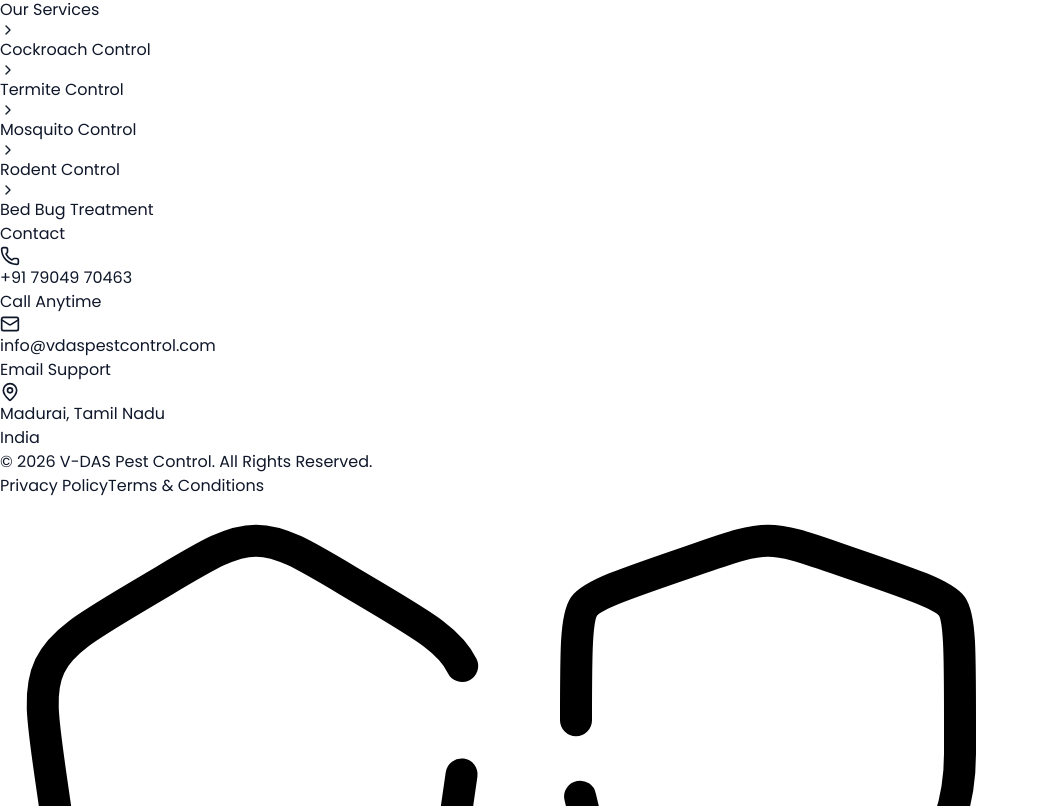
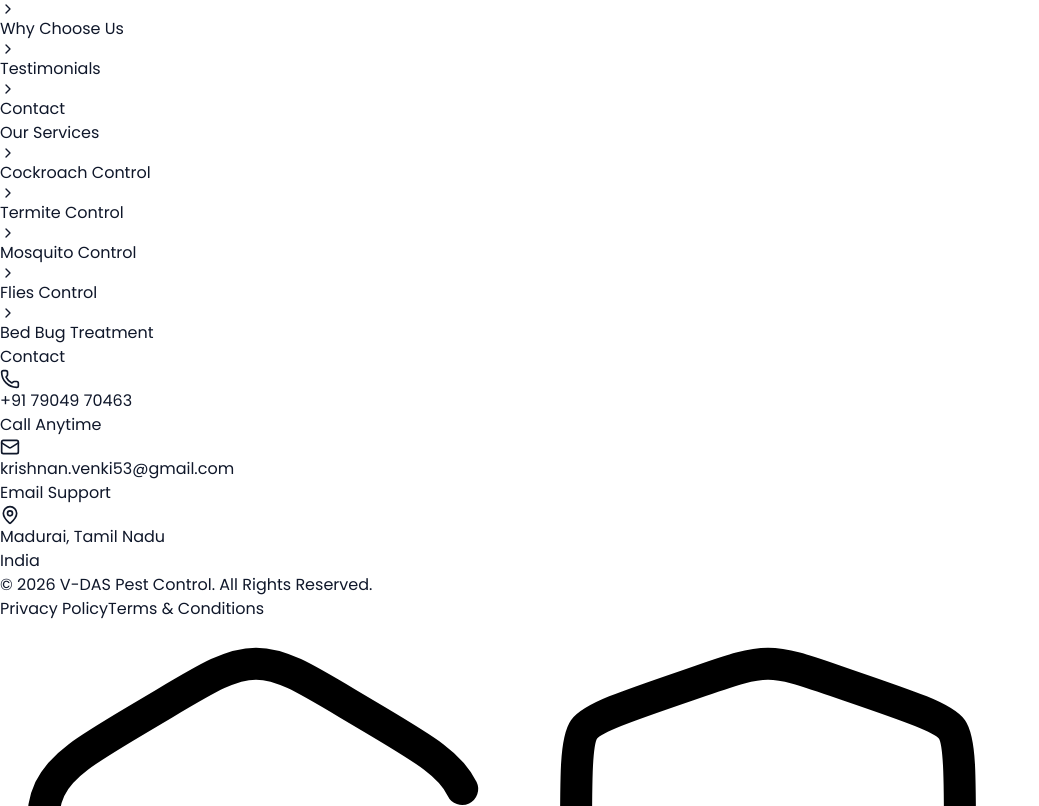
Before and after one commit to Ajay-css/vdas, a React (Vite) app in the folder client/: page /contact in a window 1280 px wide. Shown: the part 1094-1900 px from the top of the page, without its empty margins (0-1039 px from the left). Built offline with nearby package versions, Linux system fonts and the light colour scheme.

Commit message:
Client Changes added

```diff
--- a/client/src/components/Footer.jsx
+++ b/client/src/components/Footer.jsx
@@ -19,7 +19,7 @@
   "Cockroach Control",
   "Termite Control",
   "Mosquito Control",
-  "Rodent Control",
+  "Flies Control",
   "Bed Bug Treatment",
 ];
 
@@ -242,7 +242,7 @@
 
                 <div>
 
-                  <p className="font-semibold text-slate-900">
+                  <p className="font-semibold text-[14px] text-slate-900">
                     +91 79049 70463
                   </p>
 
@@ -263,8 +263,8 @@
 
                 <div>
 
-                  <p className="font-semibold text-slate-900 break-all">
-                    info@vdaspestcontrol.com
+                  <p className="font-semibold text-[14px] text-slate-900 break-all">
+                    krishnan.venki53@gmail.com
                   </p>
 
                   <p className="text-sm text-slate-500">
@@ -284,7 +284,7 @@
 
                 <div>
 
-                  <p className="font-semibold text-slate-900">
+                  <p className="font-semibold text-[14px] text-slate-900">
                     Madurai,
                     Tamil Nadu
                   </p>
@@ -305,7 +305,7 @@
 
         {/* Bottom Bar */}
 
-        <div className="border-t border-emerald-200">
+        <div className="hidden lg:block border-t border-emerald-200">
 
           <div className="mx-auto flex max-w-7xl flex-col items-center justify-between gap-4 px-6 py-6 text-center md:flex-row">
 
--- a/client/src/components/Navbar.jsx
+++ b/client/src/components/Navbar.jsx
@@ -1,5 +1,5 @@
 import { PhoneCall } from "lucide-react";
-import logo from "../assets/logo/logo2.png";
+import logo from "../assets/logo/logo.png";
 
 const navItems = [
   { name: "Home", id: "home" },
--- a/client/src/components/ServicesSection.jsx
+++ b/client/src/components/ServicesSection.jsx
@@ -26,10 +26,6 @@
     image: termite,
   },
   {
-    title: "Rat (Rodent) Control",
-    image: rat,
-  },
-  {
     title: "Mosquito Control",
     image: mosquito,
   },
@@ -42,28 +38,8 @@
     image: lizard,
   },
   {
-    title: "Snake Control",
-    image: snake,
-  },
-  {
-    title: "Bird Proofing",
-    image: bird,
-  },
-  {
-    title: "Fumigation",
-    image: fumigation,
-  },
-  {
-    title: "Disinfection Spraying",
-    image: disinfection,
-  },
-  {
     title: "Flies Control",
     image: flies,
-  },
-  {
-    title: "Crawling Insects",
-    image: crawling,
   },
 ];
 
```
Also changed, not shown: client/src/assets/icons/Contact.svg, client/src/assets/logo/logo.png.
